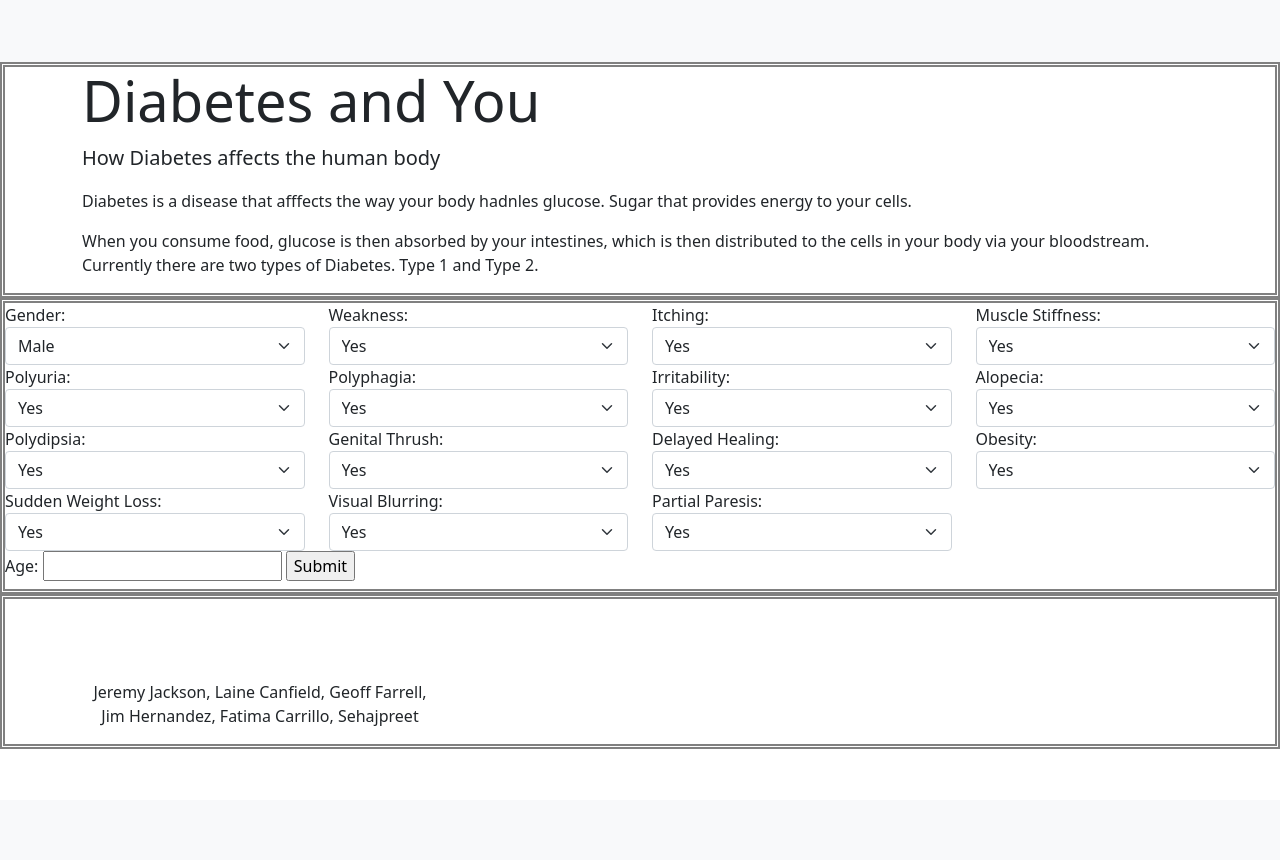
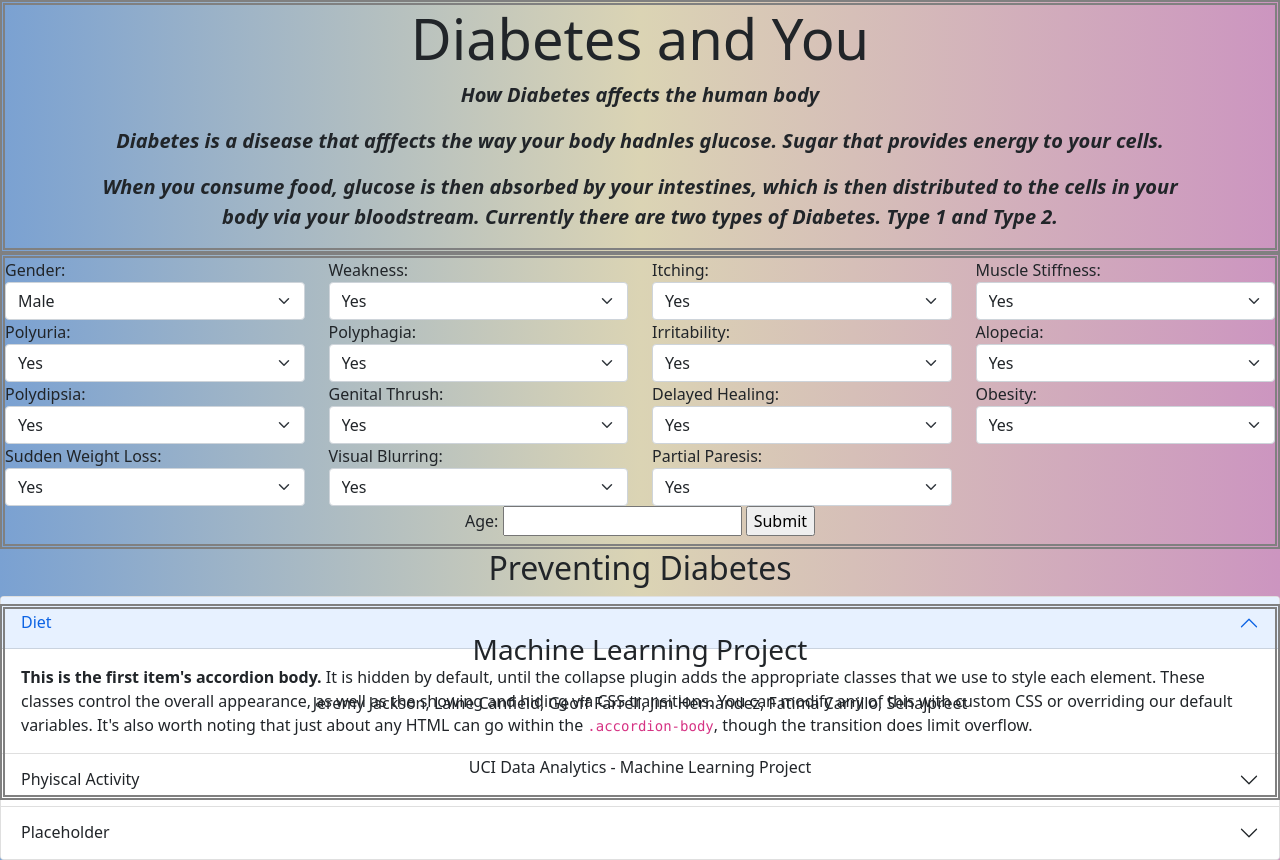
Before and after one commit to Jayseejay/Project-Final, a Flask app: page / in a window 1280 px wide. Before the commit the page ends 749 px from the top, so only its background shows below. Run offline with Flask 2, Linux system fonts and the light colour scheme; parts of the project's set-up code (start-up, migrations or seed data) failed here and were passed over.

Commit message:
Changed to webdesign

```diff
--- a/static/main.css
+++ b/static/main.css
@@ -9,7 +9,39 @@
 }
 
 #bottom {
-    position: sticky;
+    border: 5px double gray;
+    position: fixed;
+    left: 0;
     bottom: 0;
     width: 100%;
+    text-align: center;
 }
+
+#firstjumbo {
+    border: 5px double gray;
+}
+
+.prevention {
+    text-decoration: aliceblue;
+    text-align: center;
+}
+
+.lead {
+    text-align: center;
+    text-decoration: white;
+    font-style: oblique;
+    font-weight: bolder;
+}
+
+.display-4 {
+    text-align: center;
+}
+
+.home {
+    background: #CC95C0;
+    /* fallback for old browsers */
+    background: -webkit-linear-gradient(to right, #7AA1D2, #DBD4B4, #CC95C0);
+    /* Chrome 10-25, Safari 5.1-6 */
+    background: linear-gradient(to right, #7AA1D2, #DBD4B4, #CC95C0);
+    /* W3C, IE 10+/ Edge, Firefox 16+, Chrome 26+, Opera 12+, Safari 7+ */
+}
--- a/templates/index.html
+++ b/templates/index.html
@@ -5,31 +5,20 @@
     <meta charset="UTF-8">
     <meta http-equiv="X-UA-Compatible" content="IE=edge">
     <meta name="viewport" content="width=device-width, initial-scale=1.0">
+
+    <link href="https://cdn.jsdelivr.net/npm/bootstrap@5.0.0-beta2/dist/css/bootstrap.min.css" rel="stylesheet" integrity="sha384-BmbxuPwQa2lc/FVzBcNJ7UAyJxM6wuqIj61tLrc4wSX0szH/Ev+nYRRuWlolflfl" crossorigin="anonymous">
     <link rel="stylesheet" type="text/css" href="{{ url_for('static', filename='main.css') }}">
 
-    <link href="https://cdn.jsdelivr.net/npm/bootstrap@5.0.0-beta2/dist/css/bootstrap.min.css" rel="stylesheet" integrity="sha384-BmbxuPwQa2lc/FVzBcNJ7UAyJxM6wuqIj61tLrc4wSX0szH/Ev+nYRRuWlolflfl" crossorigin="anonymous">
     <title>Final Project</title>
 </head>
 
-<body>
-    <nav class="navbar navbar-expand-lg navbar-light bg-light">
-        <div class="container-fluid">
-            <a class="navbar-brand" href="#"><h2></a>
-            <button class="navbar-toggler" type="button" data-bs-toggle="collapse" data-bs-target="#navbarNav" aria-controls="navbarNav" aria-expanded="false" aria-label="Toggle navigation">
-            <span class="navbar-toggler-icon"></span>
-          </button>
-            <div class="collapse navbar-collapse" id="navbarNav">
-
-            </div>
-        </div>
-    </nav>
-    </div>
-    <div class="jumbotron jumbotron-fluid" style="border: 5px double gray;">
+<body class="home">
+    <div id="firstjumbo" class="jumbotron jumbotron-fluid">
         <div class="container">
             <h2 class="display-4">Diabetes and You</h2>
             <p class="lead">How Diabetes affects the human body</p>
-            <p>Diabetes is a disease that afffects the way your body hadnles glucose. Sugar that provides energy to your cells.</p>
-            <p>When you consume food, glucose is then absorbed by your intestines, which is then distributed to the cells in your body via your bloodstream. Currently there are two types of Diabetes. Type 1 and Type 2.</p>
+            <p class="lead">Diabetes is a disease that afffects the way your body hadnles glucose. Sugar that provides energy to your cells.</p>
+            <p class="lead">When you consume food, glucose is then absorbed by your intestines, which is then distributed to the cells in your body via your bloodstream. Currently there are two types of Diabetes. Type 1 and Type 2.</p>
         </div>
     </div>
 
@@ -121,7 +110,8 @@
                     </select>
 
                 </div>
-                                <div class="col-4">
+
+                <div class="col-12">
                     <label for="Age">Age:</label>
                     <input type="number" id="Age" name="Age">
                     <input type="submit" value="Submit">
@@ -134,40 +124,59 @@
         </form>
     </div>
 
-
-    <footer id="bottom" style="border: 5px double gray">
-        <div class="container">
-            <div class="row ">
-                <div class="col-md-4 text-center text-md-left ">
-
-                    <div class="py-0">
-                        <h3 class="my-4 text-white">Machine Learning Project</h3>
-                        <p>Jeremy Jackson, Laine Canfield, Geoff Farrell, Jim Hernandez, Fatima Carrillo, Sehajpreet</p>
-
-
-
-                    </div>
-                </div>
-
-                <div class="col-md-4 text-white text-center text-md-left ">
-                    <div class="py-2 my-4">
-                        <div>
-
-                        </div>
-
-                        <div>
-                        </div>
-                        <div>
-
+    <h2 class="prevention" style="text-align: center;">Preventing Diabetes</h2>
+    <div class="accordion" id="accordionExample">
+        <div class="accordion-item">
+            <h2 class="accordion-header" id="headingOne">
+                <button class="accordion-button" type="button" data-bs-toggle="collapse" data-bs-target="#collapseOne" aria-expanded="true" aria-controls="collapseOne">
+        Diet
+      </button>
+            </h2>
+            <div id="collapseOne" class="accordion-collapse collapse show" aria-labelledby="headingOne" data-bs-parent="#accordionExample">
+                <div class="accordion-body">
+                    <strong>This is the first item's accordion body.</strong> It is hidden by default, until the collapse plugin adds the appropriate classes that we use to style each element. These classes control the overall appearance, as well as the
+                    showing and hiding via CSS transitions. You can modify any of this with custom CSS or overriding our default variables. It's also worth noting that just about any HTML can go within the <code>.accordion-body</code>, though the transition
+                    does limit overflow.
                 </div>
             </div>
         </div>
-
-                <div class="col-md-4 text-white my-4 text-center text-md-left ">
-                    <span class=" font-weight-bold "></span>
-                    <p class="text-warning my-2">
-                    </p>
-
+        <div class="accordion-item">
+            <h2 class="accordion-header" id="headingTwo">
+                <button class="accordion-button collapsed" type="button" data-bs-toggle="collapse" data-bs-target="#collapseTwo" aria-expanded="false" aria-controls="collapseTwo">
+        Phyiscal Activity
+      </button>
+            </h2>
+            <div id="collapseTwo" class="accordion-collapse collapse" aria-labelledby="headingTwo" data-bs-parent="#accordionExample">
+                <div class="accordion-body">
+                    <strong>This is the second item's accordion body.</strong> It is hidden by default, until the collapse plugin adds the appropriate classes that we use to style each element. These classes control the overall appearance, as well as
+                    the showing and hiding via CSS transitions. You can modify any of this with custom CSS or overriding our default variables. It's also worth noting that just about any HTML can go within the <code>.accordion-body</code>, though the
+                    transition does limit overflow.
+                </div>
+            </div>
+        </div>
+        <div class="accordion-item">
+            <h2 class="accordion-header" id="headingThree">
+                <button class="accordion-button collapsed" type="button" data-bs-toggle="collapse" data-bs-target="#collapseThree" aria-expanded="false" aria-controls="collapseThree">
+        Placeholder
+      </button>
+            </h2>
+            <div id="collapseThree" class="accordion-collapse collapse" aria-labelledby="headingThree" data-bs-parent="#accordionExample">
+                <div class="accordion-body">
+                    <strong>This is the third item's accordion body.</strong> It is hidden by default, until the collapse plugin adds the appropriate classes that we use to style each element. These classes control the overall appearance, as well as the
+                    showing and hiding via CSS transitions. You can modify any of this with custom CSS or overriding our default variables. It's also worth noting that just about any HTML can go within the <code>.accordion-body</code>, though the transition
+                    does limit overflow.
+                </div>
+            </div>
+        </div>
+    </div>
+    <footer id="bottom">
+        <div class="container">
+            <div class="row ">
+                <div class="py-0">
+                    <h3 class="my-4 text-black">Machine Learning Project</h3>
+                    <p class="participants text-black">Jeremy Jackson, Laine Canfield, Geoff Farrell, Jim Hernandez, Fatima Carrillo, Sehajpreet</p>
+                    <br>
+                    <p  class="participants text-black">UCI Data Analytics - Machine Learning Project</p>
                 </div>
             </div>
         </div>
```
Also changed, not shown: static/prevent_diabetes.jpg (renamed from assets/prevent_diabetes.jpg), 2 other files. Lines whose indentation alone changed are shown as unchanged.
